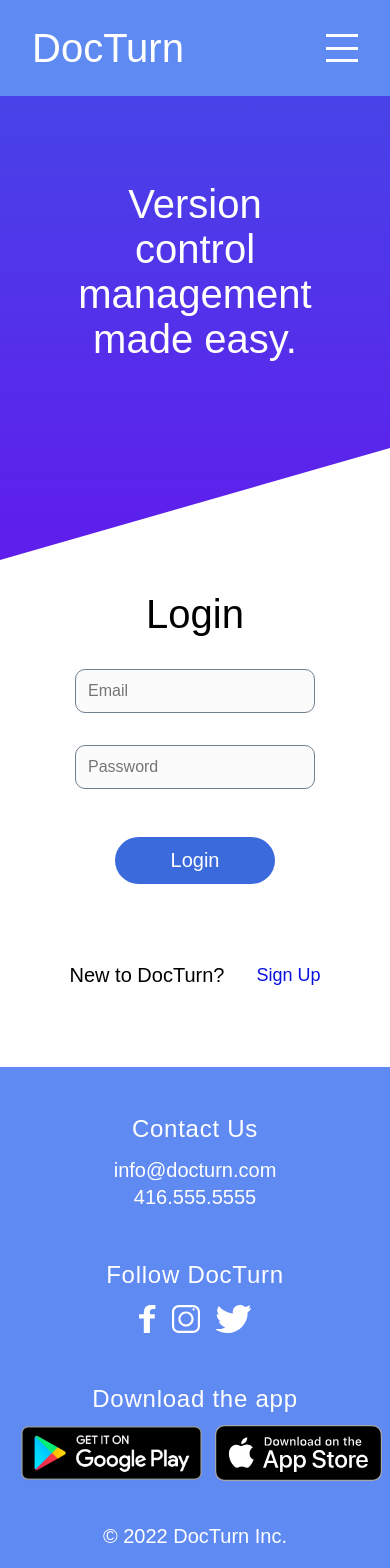
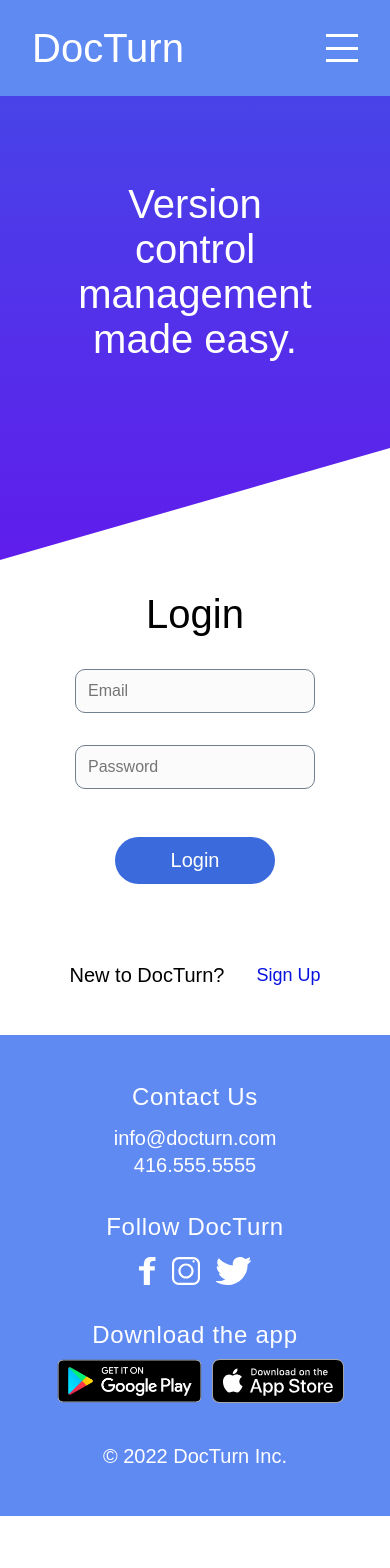
Before and after one commit to nicolecevey/docturn, a React (Create React App) app: page / in a window 390 px wide. Shown: the top 1568 px of the page. After the commit the page ends 1516 px from the top, so only its background shows below. Built offline with nearby package versions, Linux system fonts and the light colour scheme; no server answers.

Commit message:
Changes to tablet homepage styling

```diff
--- a/src/App.scss
+++ b/src/App.scss
@@ -17,7 +17,7 @@
     letter-spacing: 0;
 
     @include tablet {
-        font-size: 3.25rem;
+        font-size: 3rem;
     }
 }
 
--- a/src/components/Footer/Footer.scss
+++ b/src/components/Footer/Footer.scss
@@ -16,7 +16,7 @@
         flex-direction: column;
         justify-content: center;
         align-items: center;
-        gap: 3rem;
+        gap: 2rem;
 
         @include tablet{
             flex-direction: row;
@@ -65,18 +65,17 @@
     }
 
     &__icon {
-        height: 5rem;
+        height: 4rem;
 
         @include tablet {
-            height: 4rem;
+            height: 3.75rem;
         }
 
-
         &--apple{
-            height: 3.5rem;
+            height: 2.75rem;
 
             @include tablet {
-                height: 3rem;
+                height: 2.9rem;
             }
         }
     }
--- a/src/components/LoginForm/LoginForm.scss
+++ b/src/components/LoginForm/LoginForm.scss
@@ -6,7 +6,11 @@
     flex-direction: column;
     align-items: center;
     margin-top: 2rem;
-    margin-bottom: 5rem;
+    margin-bottom: 3rem;
+
+    @include tablet {
+        margin-bottom: 5rem;
+    }
 
     &__title {
         margin-bottom: 2rem;
```
